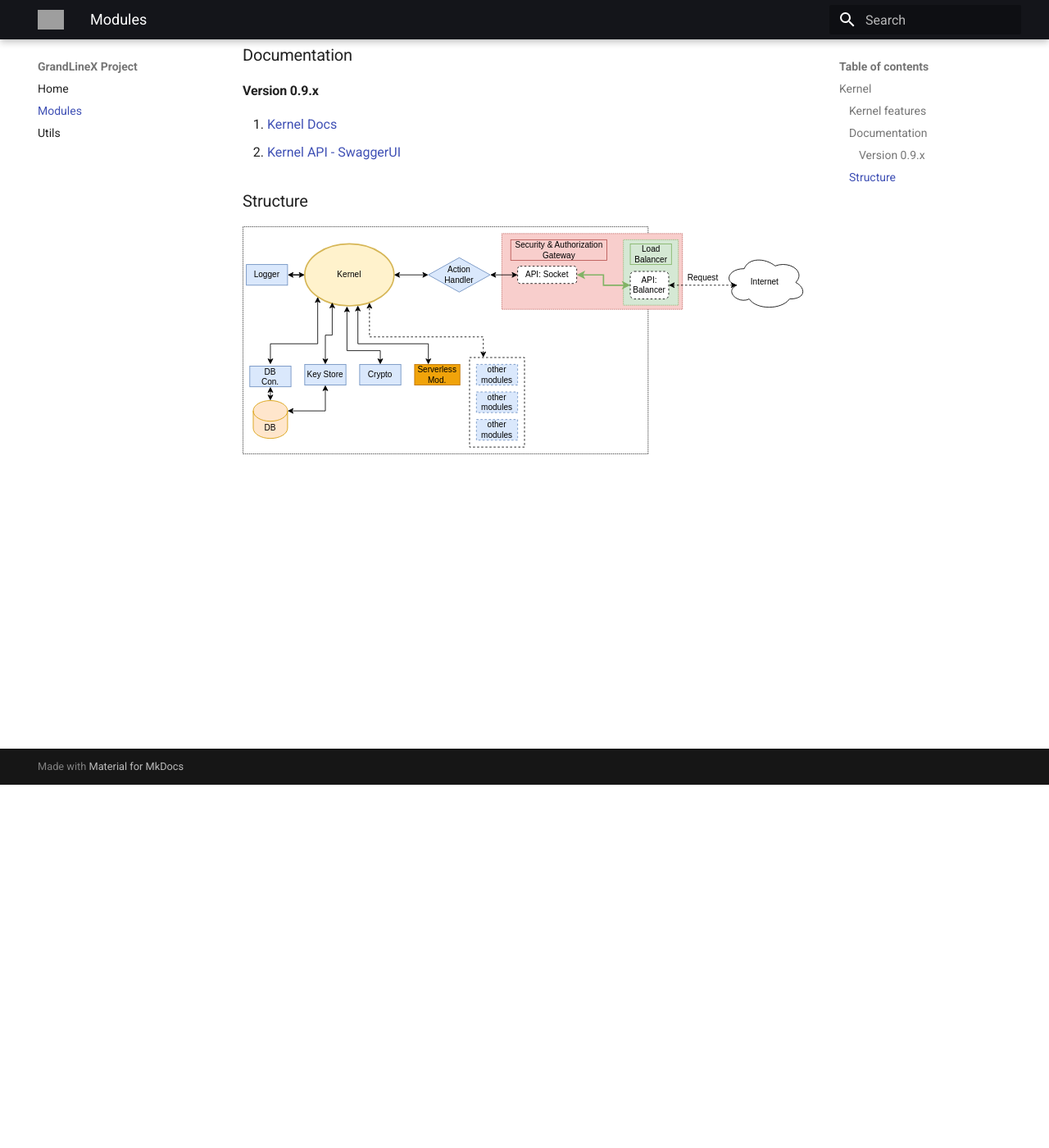
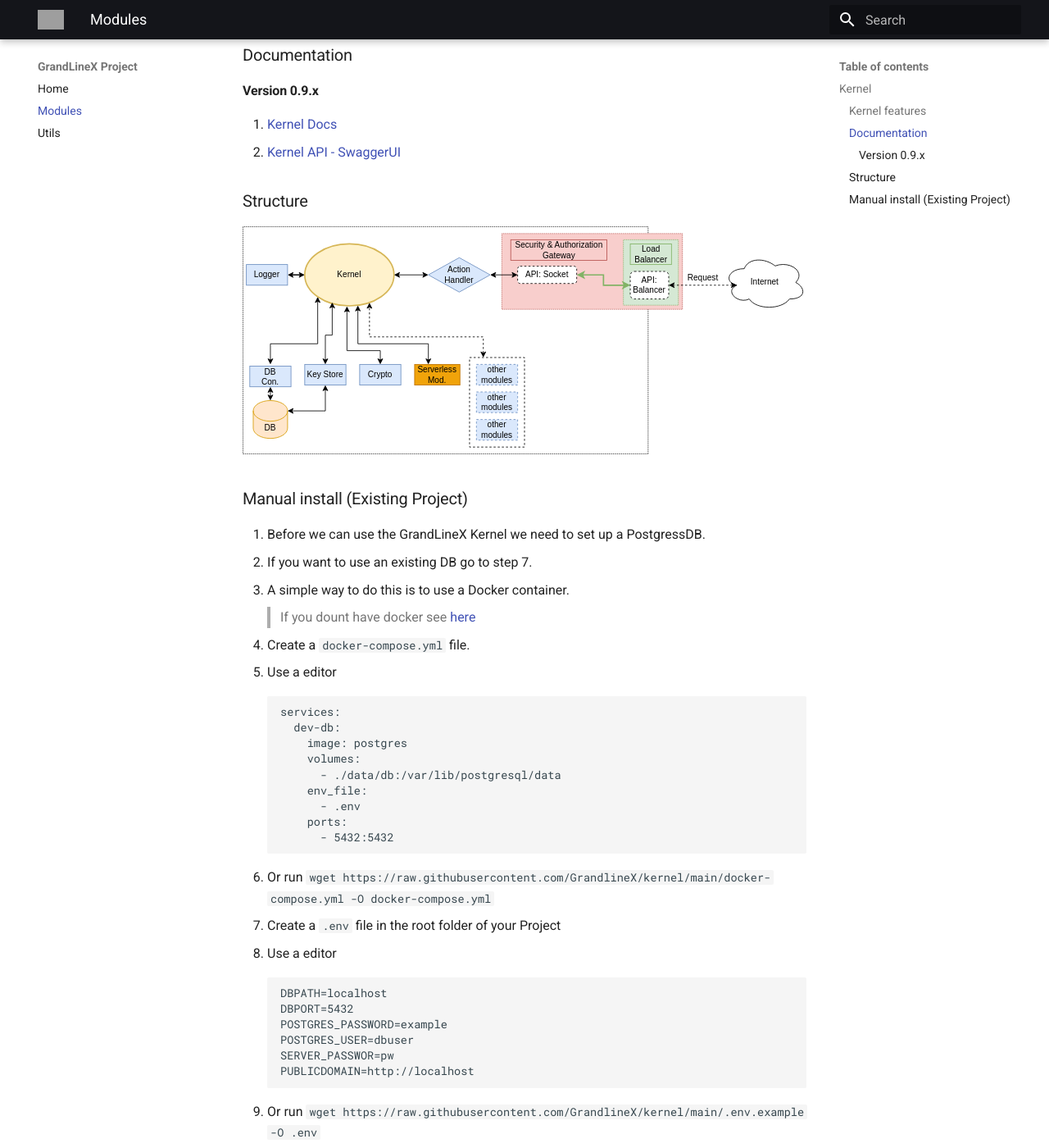
Before and after one commit to GrandlineX/docs, an MkDocs documentation site: the page built from docs/modules.md, in a window 1280 px wide and 1400 px high, scrolled down 443 px. Shown: the whole window at 82% size. Built offline with MkDocs 1.6.1 and Material for MkDocs 9.7.7, drawn with Linux system fonts in a browser that asks for light colours; some of the changed text lies outside the part shown; grey boxes are pictures that could not be loaded.

Commit message:
Update modules.md

```diff
--- a/docs/modules.md
+++ b/docs/modules.md
@@ -22,3 +22,49 @@
 
 ### Structure
 ![st](img/structure.svg)
+
+### Manual install (Existing Project)
+1. Before we can use the GrandLineX Kernel we need to set up a PostgressDB.
+2. If you want to use an existing DB go to step 7.
+3. A simple way to do this is to use a Docker container.
+> If you dount have docker see [here](https://docs.docker.com/get-docker/)
+4. Create a `docker-compose.yml` file.
+5. Use a editor
+
+
+        services:
+          dev-db:
+            image: postgres
+            volumes:
+              - ./data/db:/var/lib/postgresql/data
+            env_file:
+              - .env
+            ports:
+              - 5432:5432
+
+
+6. Or run `wget https://raw.githubusercontent.com/GrandlineX/kernel/main/docker-compose.yml -O docker-compose.yml`
+7. Create a `.env` file in the root folder of your Project
+8. Use a editor
+
+        DBPATH=localhost
+        DBPORT=5432
+        POSTGRES_PASSWORD=example
+        POSTGRES_USER=dbuser
+        SERVER_PASSWOR=pw
+        PUBLICDOMAIN=http://localhost
+
+9. Or run `wget https://raw.githubusercontent.com/GrandlineX/kernel/main/.env.example -O .env`
+10. Now we can start the database with `docker-compose up -d` or `docker compose up -d`
+11. Install the kernel package `npm i @grandlinex/kernel`
+12. Create a Basic Kernel Object `main.ts/main.js`
+
+        import Kernel from '@grandlinex/kernel';
+        import * as path from 'path';
+
+        const configPaht = Path.join(__dirname,'config');
+        const kernel = new Kernel("AppName","appcode",configPaht);
+
+        kernel.start();
+
+14. Start `node main.js` \ `ts-node main.ts`
```
